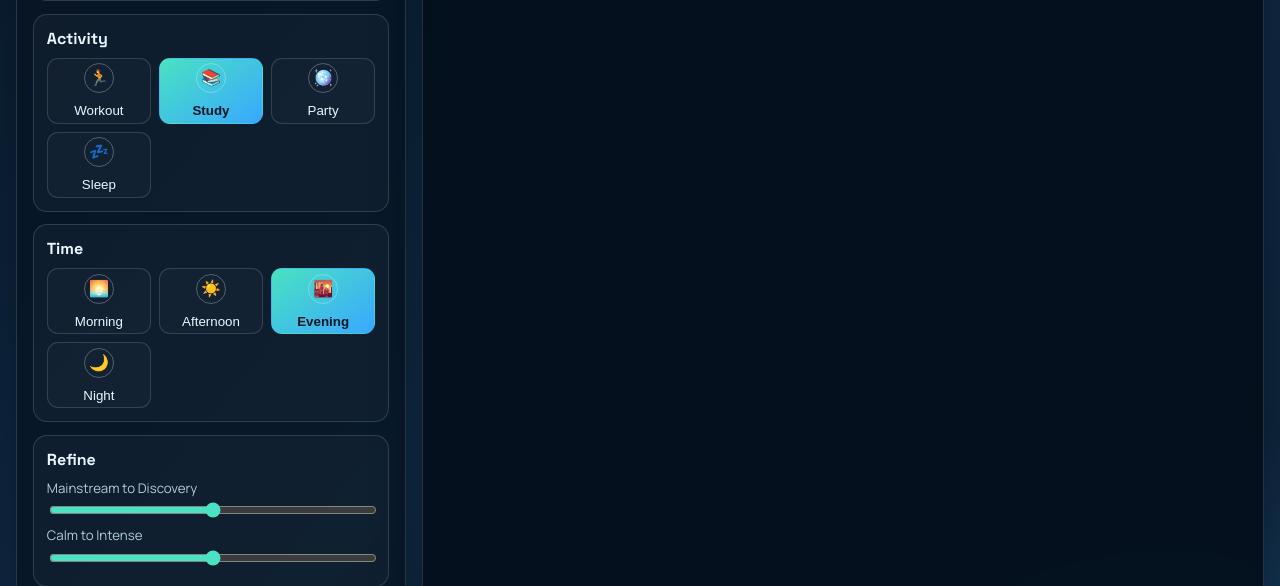
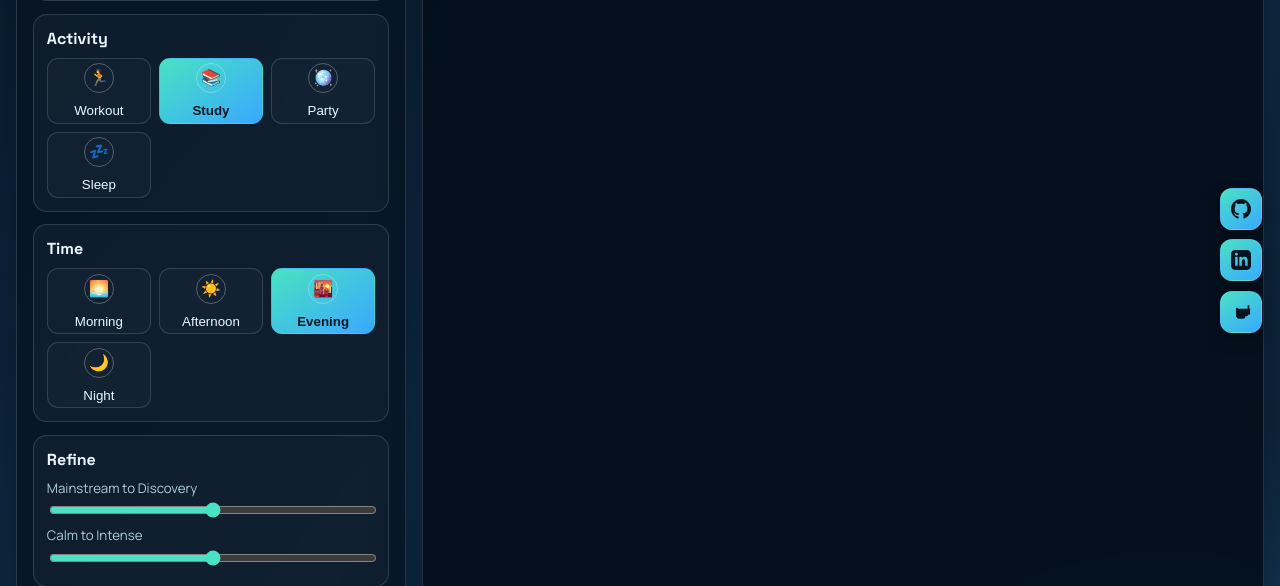
Before and after one commit to abdelrahman22wanas/music-playlist-generator, a Flask app: page / in a window 1280 px wide. Shown: the part 449-1035 px from the top of the page. Run offline with Flask 3, Linux system fonts and the light colour scheme.

Commit message:
I've added a floating social sidebar

```diff
--- a/static/css/style.css
+++ b/static/css/style.css
@@ -339,6 +339,42 @@
   outline-offset: 2px;
 }
 
+/* Social Sidebar */
+.mpg3-social-sidebar {
+  position: fixed;
+  right: 18px;
+  bottom: 18px;
+  display: flex;
+  flex-direction: column;
+  gap: 0.6rem;
+  z-index: 40;
+}
+
+.mpg3-social-link {
+  display: flex;
+  align-items: center;
+  justify-content: center;
+  width: 42px;
+  height: 42px;
+  border-radius: 12px;
+  background: linear-gradient(145deg, var(--brand-1), var(--brand-2));
+  color: #031320;
+  text-decoration: none;
+  transition: all 200ms ease;
+  box-shadow: 0 6px 16px rgba(0, 0, 0, 0.26);
+  border: 1px solid rgba(255, 255, 255, 0.1);
+}
+
+.mpg3-social-link:hover {
+  transform: translateY(-3px);
+  box-shadow: 0 12px 24px rgba(0, 0, 0, 0.38);
+}
+
+.mpg3-social-icon {
+  width: 20px;
+  height: 20px;
+}
+
 @media (max-width: 1040px) {
   .mpg3-shell { grid-template-columns: 1fr; }
 }
--- a/templates/index.html
+++ b/templates/index.html
@@ -4,6 +4,26 @@
 
 {% block body %}
     <div id="appRoot"></div>
+
+    <!-- Social Links Sidebar -->
+    <div class="mpg3-social-sidebar">
+        <a href="https://github.com/abdelrahman22wanas" target="_blank" rel="noreferrer noopener" class="mpg3-social-link" title="GitHub">
+            <svg width="20" height="20" viewBox="0 0 24 24" fill="currentColor" class="mpg3-social-icon">
+                <path d="M12 0c-6.626 0-12 5.373-12 12 0 5.302 3.438 9.8 8.207 11.387.599.111.793-.261.793-.577v-2.234c-3.338.726-4.033-1.416-4.033-1.416-.546-1.387-1.333-1.756-1.333-1.756-1.089-.745.083-.729.083-.729 1.205.084 1.839 1.237 1.839 1.237 1.07 1.834 2.807 1.304 3.492.997.107-.775.418-1.305.762-1.604-2.665-.305-5.467-1.334-5.467-5.931 0-1.311.469-2.381 1.236-3.221-.124-.303-.535-1.524.117-3.176 0 0 1.008-.322 3.301 1.23.957-.266 1.983-.399 3.003-.404 1.02.005 2.047.138 3.006.404 2.291-1.552 3.297-1.23 3.297-1.23.653 1.653.242 2.874.118 3.176.77.84 1.235 1.911 1.235 3.221 0 4.609-2.807 5.624-5.479 5.921.43.372.823 1.102.823 2.222v 3.293c0 .319.192.694.801.576 4.765-1.589 8.199-6.086 8.199-11.386 0-6.627-5.373-12-12-12z"/>
+            </svg>
+        </a>
+        <a href="https://www.linkedin.com/in/abdelrahman-wanas-87681b337" target="_blank" rel="noreferrer noopener" class="mpg3-social-link" title="LinkedIn">
+            <svg width="20" height="20" viewBox="0 0 24 24" fill="currentColor" class="mpg3-social-icon">
+                <path d="M19 0h-14c-2.761 0-5 2.239-5 5v14c0 2.761 2.239 5 5 5h14c2.762 0 5-2.239 5-5v-14c0-2.761-2.238-5-5-5zm-11 19h-3v-11h3v11zm-1.5-12.268c-.966 0-1.75-.79-1.75-1.764s.784-1.764 1.75-1.764 1.75.79 1.75 1.764-.783 1.764-1.75 1.764zm13.5 12.268h-3v-5.604c0-3.368-4-3.113-4 0v5.604h-3v-11h3v1.765c1.396-2.586 7-2.777 7 2.469v6.766z"/>
+            </svg>
+        </a>
+        <a href="https://buymeacoffee.com/abdelrahman22wanas" target="_blank" rel="noreferrer noopener" class="mpg3-social-link" title="Buy Me a Coffee">
+            <svg width="20" height="20" viewBox="0 0 24 24" fill="currentColor" class="mpg3-social-icon">
+                <path d="M7 18c0 1.1.9 2 2 2h6c1.1 0 2-.9 2-2v-1h1.9c.89 0 1.64-.81 1.97-1.9h2.1V8h-1V4h-2v4H8.97C8.5 7.92 7.56 7 6.5 7H6v11h1v0zm3-7h6V9H10v2zm6 5H10v2h6v-2z"/>
+            </svg>
+        </a>
+    </div>
+
     <noscript>
         JavaScript is required to run this app.
     </noscript>
```
